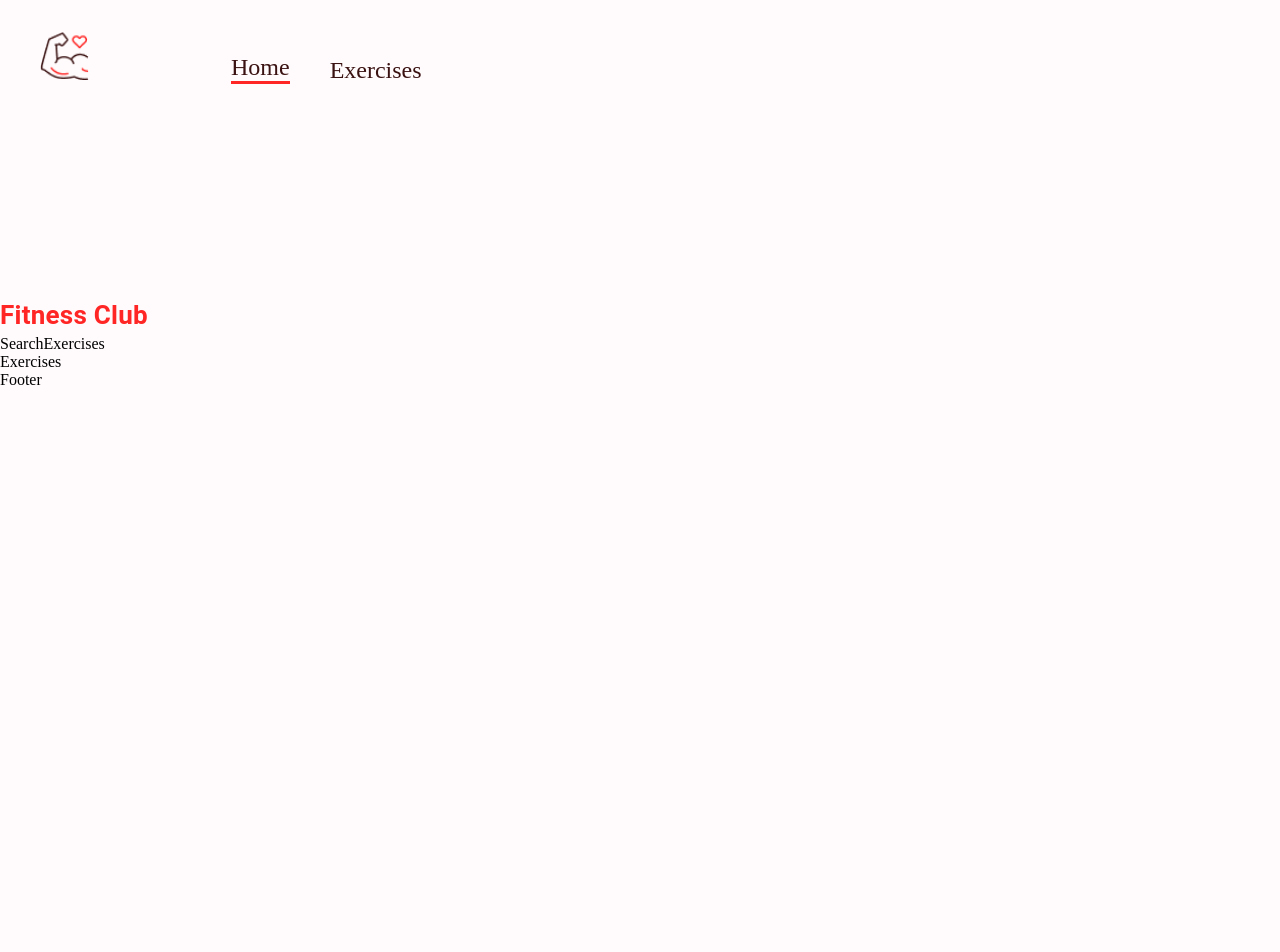
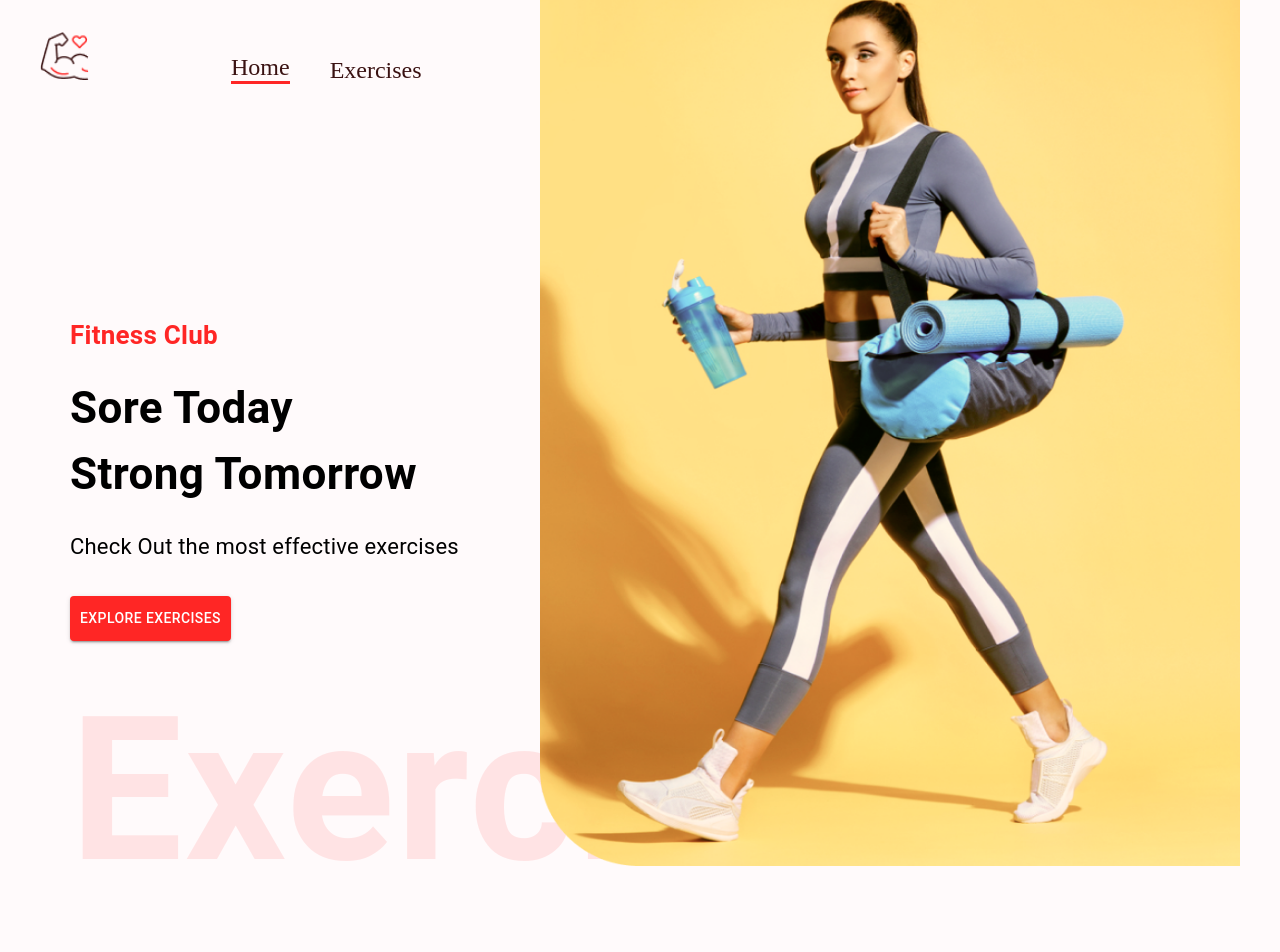
Before and after one commit to Aboagye-Heming/Hemnegy-Gym, a React (Create React App) app: page / in a window 1280 px wide. Shown: the top 952 px of the page. Before the commit the page ends 800 px from the top, so only its background shows below. Built offline with nearby package versions, Linux system fonts and the light colour scheme.

Commit message:
created the hero page

```diff
--- a/src/components/HeroBanner.js
+++ b/src/components/HeroBanner.js
@@ -1,16 +1,49 @@
 import React from "react";
-import { Box, Stack, Typography } from "@mui/material";
+import { Box, Stack, Typography, Button } from "@mui/material";
+import HeroBannerImage from "../assets/images/banner.png";
 
 const HeroBanner = () => {
   return (
     <Box
       sx={{
         mt: { lg: "212px", xs: "70px" },
+        ml: { sm: "50px" },
       }}
+      position="relative"
+      p="20px"
     >
       <Typography fontWeight="600" fontSize="26px" color="#ff2625">
         Fitness Club
       </Typography>
+      <Typography
+        fontWeight={700}
+        sx={{ fontSize: { lg: "44px", sm: "40px" } }}
+        mb="22px"
+        mt="20px"
+      >
+        Sore Today <br />
+        Strong Tomorrow
+      </Typography>
+      <Typography fontSize="22px" lineHeight="35px" mb={4}>
+        Check Out the most effective exercises
+      </Typography>
+      <Button
+        variant="contained"
+        color="error"
+        href="#exercises"
+        sx={{ backgroundColor: "#ff2625", padding: "10px" }}
+      >
+        Explore Exercises
+      </Button>
+      <Typography
+        fontWeight={600}
+        color="#ff2625"
+        fontSize="200px"
+        sx={{ opacity: 0.1, display: { lg: "block", xs: "none" } }}
+      >
+        Exercises
+      </Typography>
+      <img src={HeroBannerImage} alt="banner" className="hero-banner-img" />
     </Box>
   );
 };
```
